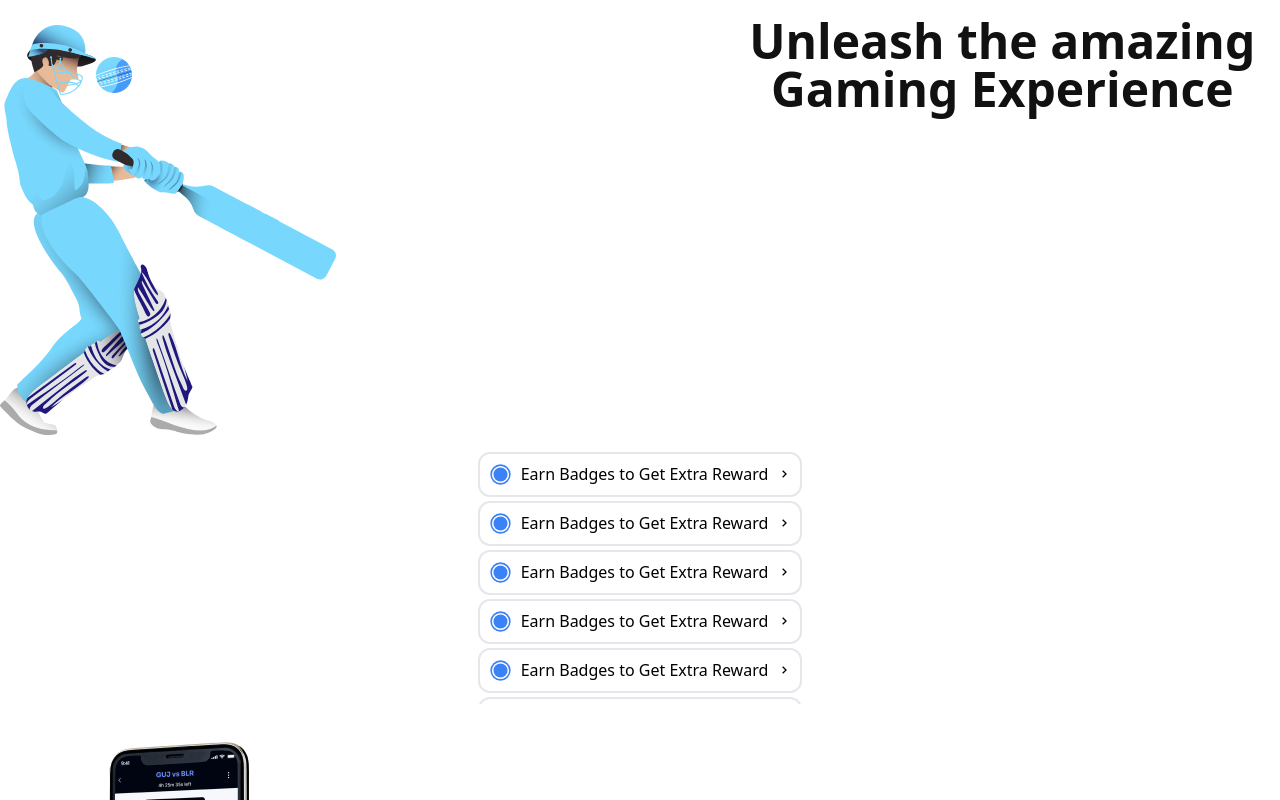
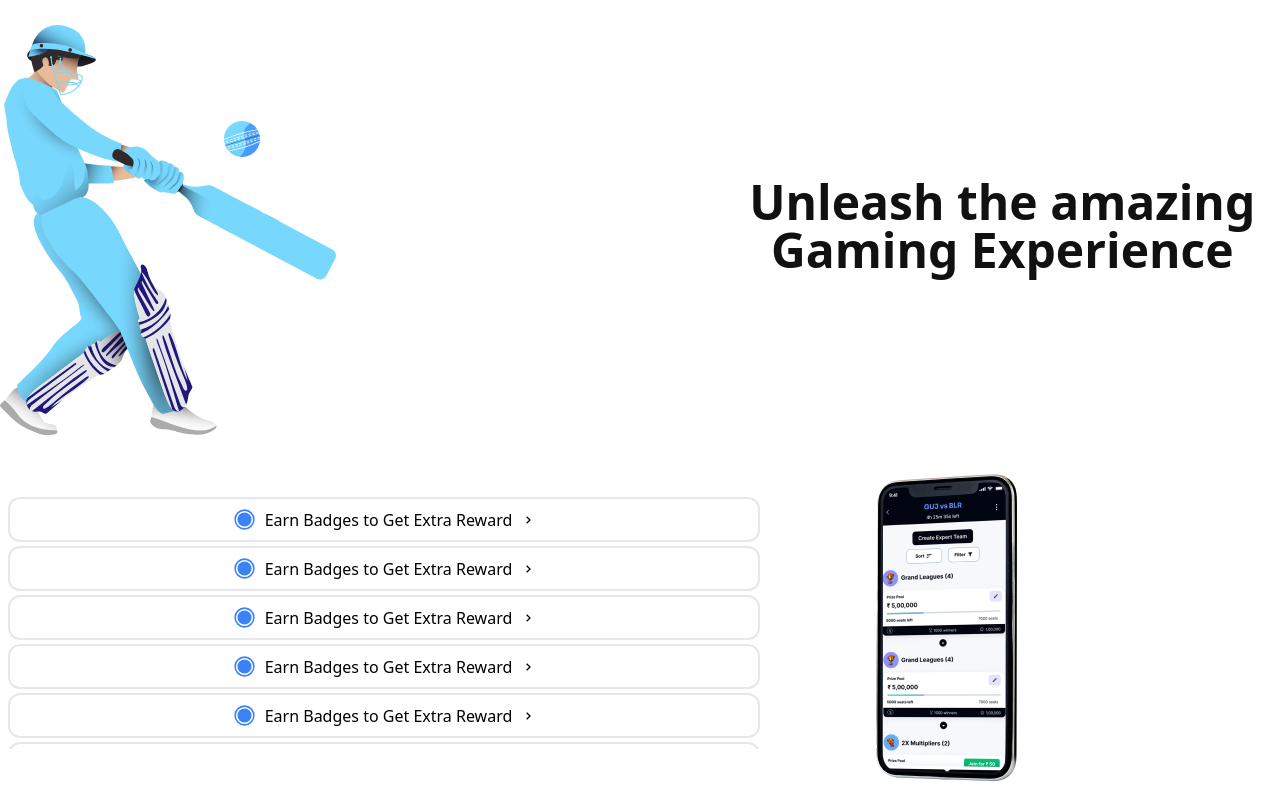
Before and after one commit to Himmu5/Pro11-Club, a React (Vite) app: page / in a window 1280 px wide. Shown: the part 780-1580 px from the top of the page. Built offline with nearby package versions, Linux system fonts and the light colour scheme.

Commit message:
Experience page responsive added

```diff
--- a/src/Components/Pages/Experience.tsx
+++ b/src/Components/Pages/Experience.tsx
@@ -10,10 +10,10 @@ type P = object
 
 const Experience: FC<P> = () => {
     return <>
-        <div className='sm:flex '>
+        <div className='sm:flex sm:items-center max-w-7xl mx-auto'>
             <div className='flex items-center justify-between sm:w-full'>
                 <div className='pt-10 '>
-                    <img src={Ball} alt='Ball' className=' absolute sm:flex left-24 mt-8' />
+                    <img src={Ball} alt='Ball' className=' absolute sm:flex left-56 mt-24 ' />
                     <img src={Player} alt="Player" className='relative  ' />
                 </div>
                 <div className=' sm:hidden mt-8 mr-6'>
@@ -22,11 +22,14 @@ const Experience: FC<P> = () => {
             </div>
             <h1 className='text-2xl text-center mt-8 text-[#111111] sm:text-5xl font-bold '>Unleash the amazing Gaming Experience</h1>
         </div>
-        <div className='flex justify-center'>
-            <ExperienceMapper />
-        </div>
-        <div>
-            <img src={EPhone} alt="EPhone" />
+        <div className='sm:flex sm:items-center  sm:justify-center max-w-7xl mx-auto'>
+            <div className='flex w-full '>
+                <ExperienceMapper />
+            </div>
+            <div className='sm:w-2/3'>
+                <img src={EPhone} alt="EPhone" />
+            </div>
+
         </div>
     </>
 }
--- a/src/Components/UI-Component/ExperienceMapper.tsx
+++ b/src/Components/UI-Component/ExperienceMapper.tsx
@@ -4,7 +4,7 @@ import './ExperienceMapper.css'
 
 type P = object
 const ExperienceMapper: FC<P> = () => {
-    return <div className=' mt-3 h-64 Ex-mapper overflow-auto '>
+    return <div className=' mt-3 h-64 w-full overflow-auto '>
         {
             [...Array(8)].map(() => <ExperienceItem />)
         }
```
